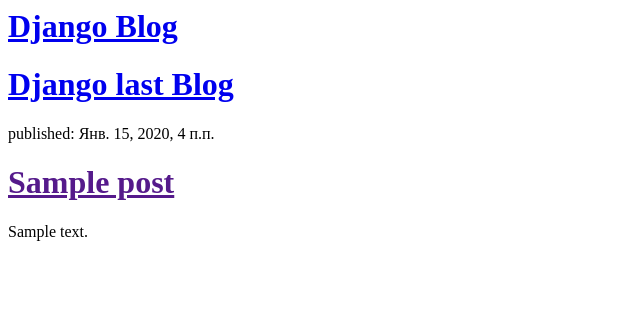
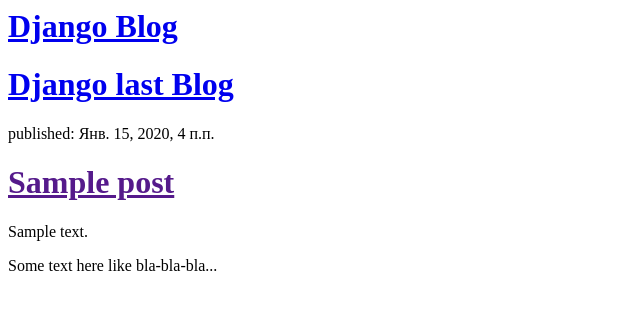
Before and after one commit to kuanqk/my-first-blog, a Django app: template blog/templates/blog/post_list.html in a window 1280 px wide. Shown: the top 310 px of the page, without its empty margins (0-640 px from the left). Run offline with Django 3.2, Linux system fonts and the light colour scheme; the template is opened without the code that fills it: values that come from a table or form of the project are taken from there, others are empty; tables that the repository leaves empty hold one stand-in row (values such as "Sample post").

Commit message:
new line in post_list

```diff
--- a/blog/templates/blog/post_list.html
+++ b/blog/templates/blog/post_list.html
@@ -18,5 +18,9 @@
             <p>{{ post.text|linebreaksbr }}</p>
         </div>
         {% endfor %}
+        <div>
+            <p> Some text here like bla-bla-bla...</p>
+        </div>
+
     </body>
 </html>
```
